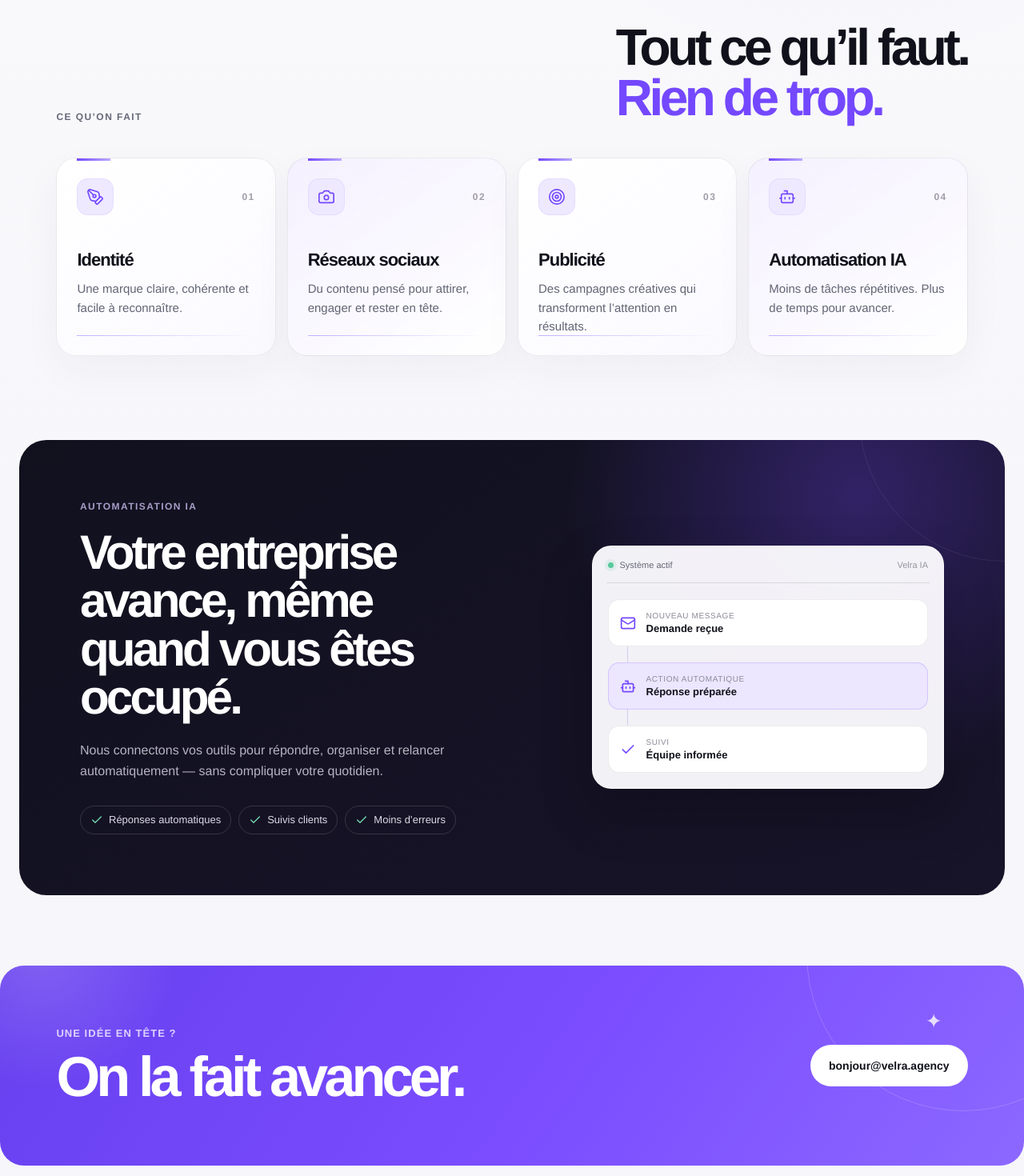
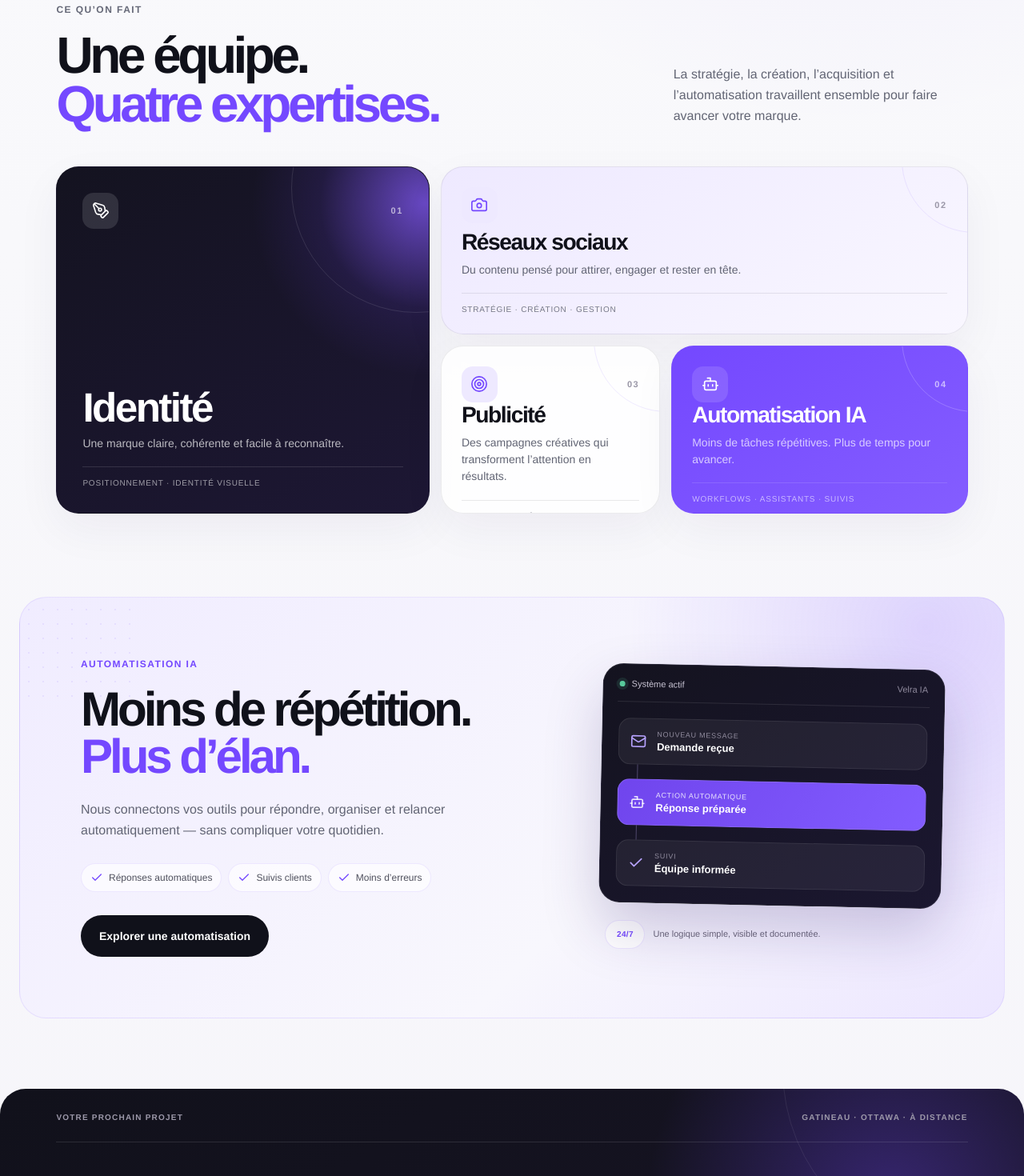
Before and after one commit to yanishmk/velra, a Next.js app: page / in a window 1280 px wide. Shown: the part 840-2310 px from the top of the page at 80% size. Built offline with nearby package versions, Linux system fonts and the light colour scheme.

Commit message:
Update Site source

```diff
--- a/app/globals.css
+++ b/app/globals.css
@@ -85,83 +85,104 @@ main { min-height: 100vh; overflow: hidden; width: 100%; }
 .mascot-stage::after { background: rgba(50, 35, 101, 0.12); border-radius: 50%; bottom: 4%; content: ""; filter: blur(18px); height: 7%; left: 25%; position: absolute; width: 52%; z-index: -1; }
 .mascot { filter: drop-shadow(0 28px 30px rgba(47, 32, 105, 0.13)); object-fit: contain; object-position: center bottom; padding: 1% 2% 0; z-index: 2; }
 
-.services { border-top: 1px solid var(--line); padding-bottom: 105px; padding-top: 95px; }
-.section-heading { align-items: end; display: flex; justify-content: space-between; margin-bottom: 44px; }
-.section-heading h2 { font-size: clamp(43px, 5vw, 66px); letter-spacing: -0.07em; line-height: 0.98; margin: 20px 0 0; }
+.services { border-top: 1px solid var(--line); padding-bottom: 104px; padding-top: 92px; }
+.section-heading { align-items: end; display: grid; gap: clamp(42px, 8vw, 120px); grid-template-columns: minmax(0, 1fr) minmax(300px, 0.55fr); margin-bottom: 46px; }
+.section-heading h2 { font-size: clamp(43px, 5vw, 66px); letter-spacing: -0.07em; line-height: 0.96; margin: 20px 0 0; }
 .section-heading h2 span { color: var(--violet); }
-.service-grid { display: grid; gap: 14px; grid-template-columns: repeat(4, 1fr); }
-.service-card { background: linear-gradient(145deg, rgba(255,255,255,0.96), rgba(250,249,255,0.88)); border: 1px solid rgba(16,17,26,0.075); border-radius: 25px; box-shadow: 0 18px 50px rgba(50, 40, 90, 0.045); min-height: 245px; overflow: hidden; padding: 25px; position: relative; transition: border-color 180ms ease, box-shadow 180ms ease, transform 180ms ease; }
-.service-card::before { background: linear-gradient(90deg, var(--violet), #bca9ff); content: ""; height: 3px; left: 25px; position: absolute; top: 0; width: 42px; }
-.service-card:nth-child(2), .service-card:nth-child(4) { background: linear-gradient(145deg, rgba(244,240,255,0.95), rgba(255,255,255,0.9)); }
-.service-card:hover { border-color: rgba(116,72,255,0.27); box-shadow: 0 26px 65px rgba(49,38,92,0.1); transform: translateY(-5px); }
+.section-lead { color: var(--muted); font-size: 16px; line-height: 1.65; margin: 0 0 3px; max-width: 490px; }
+
+.service-grid { display: grid; gap: 14px; grid-auto-rows: 210px; grid-template-columns: repeat(12, minmax(0, 1fr)); }
+.service-card { background: rgba(255,255,255,0.82); border: 1px solid rgba(16,17,26,0.08); border-radius: 28px; box-shadow: 0 20px 55px rgba(36,28,74,0.05); display: flex; flex-direction: column; isolation: isolate; overflow: hidden; padding: 25px; position: relative; transition: border-color 180ms ease, box-shadow 180ms ease, transform 180ms ease; }
+.service-card::after { border: 1px solid rgba(116,72,255,0.11); border-radius: 50%; content: ""; height: 180px; position: absolute; right: -100px; top: -100px; width: 180px; z-index: -1; }
+.service-card:hover { border-color: rgba(116,72,255,0.26); box-shadow: 0 28px 70px rgba(49,38,92,0.1); transform: translateY(-4px); }
+.service-card-1 { background: linear-gradient(150deg, #141320 0%, #1d1734 100%); color: white; grid-column: 1 / 6; grid-row: 1 / 3; padding: 32px; }
+.service-card-1::before { background: radial-gradient(circle, rgba(135,92,255,0.72) 0%, rgba(116,72,255,0.12) 43%, transparent 71%); content: ""; height: 430px; position: absolute; right: -210px; top: -170px; width: 430px; z-index: -1; }
+.service-card-1::after { border-color: rgba(255,255,255,0.11); height: 310px; right: -140px; top: -130px; width: 310px; }
+.service-card-2 { background: linear-gradient(145deg, #eee9ff 0%, #f9f7ff 100%); grid-column: 6 / 13; grid-row: 1; }
+.service-card-3 { grid-column: 6 / 9; grid-row: 2; }
+.service-card-4 { background: linear-gradient(145deg, #7448ff 0%, #845dff 100%); border-color: transparent; color: white; grid-column: 9 / 13; grid-row: 2; }
+.service-card-4::after { border-color: rgba(255,255,255,0.2); }
 .service-card-top { align-items: center; display: flex; justify-content: space-between; }
-.service-card-top > span { color: #a09da9; font-size: 12px; font-weight: 700; letter-spacing: 0.12em; }
-.service-icon { align-items: center; background: var(--violet-soft); border: 1px solid rgba(116,72,255,0.08); border-radius: 14px; color: var(--violet); display: flex; height: 46px; justify-content: center; width: 46px; }
-.service-card h3 { font-size: 22px; letter-spacing: -0.045em; margin: 43px 0 11px; }
-.service-card p { color: var(--muted); font-size: 15px; line-height: 1.55; margin: 0; }
-.service-rule { background: linear-gradient(90deg, rgba(116,72,255,0.42), transparent); bottom: 24px; height: 1px; left: 25px; position: absolute; width: calc(100% - 50px); }
+.service-card-top > span { color: #9a97a7; font-size: 11px; font-weight: 750; letter-spacing: 0.14em; }
+.service-card-1 .service-card-top > span, .service-card-4 .service-card-top > span { color: rgba(255,255,255,0.62); }
+.service-icon { align-items: center; background: var(--violet-soft); border-radius: 14px; color: var(--violet); display: flex; height: 45px; justify-content: center; width: 45px; }
+.service-card-1 .service-icon, .service-card-4 .service-icon { background: rgba(255,255,255,0.12); color: white; }
+.service-content { margin-top: auto; }
+.service-card h3 { font-size: clamp(22px, 2.2vw, 30px); letter-spacing: -0.05em; margin: 0 0 8px; }
+.service-card-1 h3 { font-size: clamp(36px, 4vw, 54px); line-height: 0.98; }
+.service-card p { color: var(--muted); font-size: 14px; line-height: 1.52; margin: 0; max-width: 470px; }
+.service-card-1 p, .service-card-4 p { color: rgba(255,255,255,0.7); }
+.service-card small { border-top: 1px solid rgba(16,17,26,0.09); color: #777987; font-size: 10px; letter-spacing: 0.08em; margin-top: 18px; padding-top: 14px; text-transform: uppercase; }
+.service-card-1 small, .service-card-4 small { border-color: rgba(255,255,255,0.12); color: rgba(255,255,255,0.58); }
 
 .ai-section {
   align-items: center;
   background:
-    radial-gradient(circle at 85% 12%, rgba(116,72,255,0.3), transparent 31%),
-    linear-gradient(145deg, #11111e, #171329);
+    radial-gradient(circle at 92% 7%, rgba(116,72,255,0.2), transparent 30%),
+    linear-gradient(135deg, #f0ecff 0%, #f8f7fd 62%, #ece6ff 100%);
+  border: 1px solid rgba(116,72,255,0.11);
   border-radius: 34px;
-  color: white;
   display: grid;
-  gap: clamp(50px, 8vw, 110px);
-  grid-template-columns: 1fr 0.82fr;
+  gap: clamp(54px, 8vw, 112px);
+  grid-template-columns: minmax(0, 1fr) minmax(350px, 0.78fr);
   margin-bottom: 88px;
   max-width: 1240px;
   overflow: hidden;
-  padding: clamp(45px, 6vw, 76px);
+  padding: clamp(48px, 6vw, 76px);
   position: relative;
   width: calc(100% - 48px);
 }
-.ai-section::before { border: 1px solid rgba(255,255,255,0.07); border-radius: 50%; content: ""; height: 360px; position: absolute; right: -180px; top: -210px; width: 360px; }
-.ai-copy, .automation-card { position: relative; z-index: 1; }
-.eyebrow.light { color: #a89dc8; }
-.ai-copy h2 { font-size: clamp(40px, 4.7vw, 63px); letter-spacing: -0.065em; line-height: 1; margin: 21px 0 23px; }
-.ai-copy > p:not(.eyebrow) { color: #b6b3c2; font-size: 16px; line-height: 1.65; margin: 0; max-width: 585px; }
-.benefits { display: flex; flex-wrap: wrap; gap: 9px; margin-top: 29px; }
-.benefits span { align-items: center; border: 1px solid rgba(255,255,255,0.15); border-radius: 999px; color: #ddd9e7; display: flex; font-size: 13px; gap: 7px; padding: 9px 12px; }
-.benefits svg { color: #75d8b0; }
+.ai-section::before { background-image: radial-gradient(rgba(116,72,255,0.21) 1px, transparent 1px); background-size: 18px 18px; content: ""; height: 160px; left: -34px; opacity: 0.44; position: absolute; top: -30px; width: 180px; }
+.ai-copy, .automation-stage { position: relative; z-index: 1; }
+.ai-copy .eyebrow { color: var(--violet); }
+.ai-copy h2 { font-size: clamp(40px, 4.7vw, 63px); letter-spacing: -0.068em; line-height: 0.98; margin: 21px 0 23px; }
+.ai-copy h2 span { color: var(--violet); }
+.ai-copy > p:not(.eyebrow) { color: var(--muted); font-size: 16px; line-height: 1.65; margin: 0; max-width: 585px; }
+.benefits { display: flex; flex-wrap: wrap; gap: 8px; margin-top: 27px; }
+.benefits span { align-items: center; background: rgba(255,255,255,0.64); border: 1px solid rgba(116,72,255,0.11); border-radius: 999px; color: #50515e; display: flex; font-size: 12px; gap: 7px; padding: 9px 11px; }
+.benefits svg { color: var(--violet); }
+.ai-button { background: var(--ink); color: white; margin-top: 29px; }
+.ai-button:hover { background: var(--violet); }
 
-.automation-card { background: rgba(250,249,253,0.97); border: 1px solid rgba(255,255,255,0.7); border-radius: 24px; box-shadow: 0 28px 65px rgba(0,0,0,0.22); color: var(--ink); padding: 19px; }
-.automation-top { align-items: center; border-bottom: 1px solid var(--line); display: flex; justify-content: space-between; margin: -2px -2px 20px; padding: 0 2px 16px; }
-.automation-top span { align-items: center; color: #656775; display: flex; font-size: 11px; gap: 8px; }
+.automation-stage { min-width: 0; }
+.automation-card { background: linear-gradient(145deg, #14131f, #1b1730); border: 1px solid rgba(255,255,255,0.09); border-radius: 26px; box-shadow: 0 32px 70px rgba(55,37,112,0.22); color: white; padding: 20px; transform: rotate(1.2deg); }
+.automation-top { align-items: center; border-bottom: 1px solid rgba(255,255,255,0.1); display: flex; justify-content: space-between; margin: -2px -2px 20px; padding: 0 2px 16px; }
+.automation-top span { align-items: center; color: #c8c4d3; display: flex; font-size: 11px; gap: 8px; }
 .automation-top i { background: var(--green); border-radius: 50%; box-shadow: 0 0 0 4px rgba(88,201,155,0.13); height: 7px; width: 7px; }
-.automation-top small { color: #9596a0; font-size: 11px; }
-.automation-step { align-items: center; background: white; border: 1px solid rgba(16,17,26,0.08); border-radius: 14px; display: flex; gap: 13px; padding: 14px; }
-.automation-step svg { color: var(--violet); }
+.automation-top small { color: #8e899c; font-size: 11px; }
+.automation-step { align-items: center; background: rgba(255,255,255,0.06); border: 1px solid rgba(255,255,255,0.08); border-radius: 15px; display: flex; gap: 13px; padding: 14px; }
+.automation-step svg { color: #b7a3ff; flex: 0 0 auto; }
 .automation-step div { display: grid; gap: 3px; }
-.automation-step small { color: #8a8c98; font-size: 10px; letter-spacing: 0.06em; text-transform: uppercase; }
+.automation-step small { color: #8f8a9c; font-size: 9px; letter-spacing: 0.08em; text-transform: uppercase; }
 .automation-step strong { font-size: 13px; }
-.automation-step.featured { background: #ece6ff; border-color: rgba(116,72,255,0.2); }
-.connector { background: #d4cbea; height: 20px; margin-left: 24px; width: 1px; }
+.automation-step.featured { background: linear-gradient(120deg, #7045ed, #825cff); border-color: rgba(255,255,255,0.13); }
+.automation-step.featured svg, .automation-step.featured small { color: rgba(255,255,255,0.84); }
+.connector { background: rgba(180,164,232,0.36); height: 18px; margin-left: 24px; width: 1px; }
+.automation-caption { align-items: center; color: #6a6678; display: flex; font-size: 11px; gap: 10px; line-height: 1.4; margin: 18px 5px 0; }
+.automation-caption span { align-items: center; background: white; border: 1px solid rgba(116,72,255,0.13); border-radius: 999px; color: var(--violet); display: flex; font-size: 10px; font-weight: 800; height: 36px; justify-content: center; letter-spacing: 0.04em; width: 50px; }
 
 .contact {
-  align-items: center;
-  background: linear-gradient(125deg, #6740ee 0%, #7b4dff 55%, #8c68ff 100%);
-  border-radius: 30px;
+  background:
+    radial-gradient(circle at 87% 42%, rgba(116,72,255,0.35), transparent 27%),
+    linear-gradient(145deg, #11111b 0%, #171424 100%);
+  border-radius: 32px;
   color: white;
-  display: flex;
-  justify-content: space-between;
   margin-bottom: 78px;
-  min-height: 250px;
+  min-height: 335px;
   overflow: hidden;
   padding-bottom: 54px;
-  padding-top: 54px;
+  padding-top: 30px;
   position: relative;
 }
-.contact::before { border: 1px solid rgba(255,255,255,0.18); border-radius: 50%; content: ""; height: 390px; position: absolute; right: -120px; top: -210px; width: 390px; }
-.contact::after { background: radial-gradient(circle, rgba(255,255,255,0.17), transparent 68%); content: ""; height: 360px; left: -130px; position: absolute; top: -200px; width: 360px; }
-.contact > div, .contact > a { position: relative; z-index: 2; }
-.contact-mark { color: rgba(255,255,255,0.8); font-size: 25px; position: absolute; right: 8%; top: 22%; z-index: 2; }
-.contact p { color: #ddd3ff; font-size: 13px; font-weight: 720; letter-spacing: 0.08em; margin: 0 0 14px; text-transform: uppercase; }
-.contact h2 { font-size: clamp(46px, 5.5vw, 75px); letter-spacing: -0.07em; line-height: 0.95; margin: 0; }
+.contact::before { border: 1px solid rgba(255,255,255,0.08); border-radius: 50%; content: ""; height: 460px; position: absolute; right: -160px; top: -255px; width: 460px; }
+.contact-topline { border-bottom: 1px solid rgba(255,255,255,0.11); color: #9d99aa; display: flex; font-size: 10px; font-weight: 700; justify-content: space-between; letter-spacing: 0.12em; padding-bottom: 25px; position: relative; text-transform: uppercase; z-index: 2; }
+.contact-main { align-items: end; display: grid; gap: clamp(50px, 8vw, 120px); grid-template-columns: minmax(0, 1.3fr) minmax(270px, 0.48fr); padding-top: 47px; position: relative; z-index: 2; }
+.contact h2 { font-size: clamp(47px, 5.5vw, 76px); letter-spacing: -0.07em; line-height: 0.93; margin: 0; }
+.contact h2 span { color: #9678ff; }
+.contact-main p { color: #aaa6b4; font-size: 15px; line-height: 1.6; margin: 0 0 23px; max-width: 360px; }
 .light-button { background: white; color: var(--ink); }
-.light-button:hover { background: var(--ink); color: white; }
+.light-button:hover { background: var(--violet); color: white; }
+.contact-word { bottom: -0.34em; color: rgba(255,255,255,0.022); font-size: clamp(150px, 23vw, 320px); font-weight: 850; letter-spacing: -0.09em; line-height: 1; pointer-events: none; position: absolute; right: -0.04em; white-space: nowrap; }
 
 .footer { align-items: center; border-top: 1px solid var(--line); color: #777986; display: grid; font-size: 12px; gap: 24px; grid-template-columns: 1fr auto 1fr; padding-bottom: 35px; padding-top: 35px; }
 .footer .brand { color: var(--ink); font-size: 24px; }
@@ -171,8 +192,10 @@ main { min-height: 100vh; overflow: hidden; width: 100%; }
 @media (max-width: 1000px) {
   .hero { gap: 42px; grid-template-columns: 1fr 0.86fr; min-height: 630px; }
   .hero h1 { font-size: clamp(60px, 7.7vw, 78px); }
-  .service-grid { grid-template-columns: 1fr 1fr; }
-  .service-card { min-height: 210px; }
+  .section-heading { gap: 50px; }
+  .service-grid { grid-auto-rows: auto; grid-template-columns: 1fr 1fr; }
+  .service-card, .service-card-1, .service-card-2, .service-card-3, .service-card-4 { grid-column: auto; grid-row: auto; min-height: 255px; padding: 27px; }
+  .service-card-1 h3 { font-size: 38px; }
   .ai-section { gap: 45px; }
 }
 
@@ -188,9 +211,12 @@ main { min-height: 100vh; overflow: hidden; width: 100%; }
   .hero h1 { font-size: clamp(55px, 13vw, 82px); }
   .mascot-stage { max-width: 590px; width: 100%; }
   .services { padding-bottom: 82px; padding-top: 78px; }
+  .section-heading { align-items: start; gap: 25px; grid-template-columns: 1fr; }
+  .section-lead { max-width: 600px; }
   .ai-section { grid-template-columns: 1fr; margin-bottom: 70px; }
-  .automation-card { max-width: 600px; }
-  .contact { align-items: flex-start; flex-direction: column; gap: 30px; }
+  .automation-stage { max-width: 600px; }
+  .contact-main { align-items: start; gap: 34px; grid-template-columns: 1fr; }
+  .contact-main p { max-width: 520px; }
   .footer { grid-template-columns: 1fr 1fr; }
   .footer p { justify-self: end; }
   .footer > span { grid-column: 1 / -1; justify-self: start; }
@@ -208,14 +234,18 @@ main { min-height: 100vh; overflow: hidden; width: 100%; }
   .services { padding-bottom: 68px; padding-top: 64px; }
   .section-heading h2 { font-size: 42px; }
   .service-grid { grid-template-columns: 1fr; }
-  .service-card { min-height: 175px; }
-  .service-card h3 { margin-top: 27px; }
+  .service-card, .service-card-1, .service-card-2, .service-card-3, .service-card-4 { min-height: 228px; padding: 24px; }
+  .service-card-1 h3 { font-size: 34px; }
   .ai-section { border-radius: 26px; padding: 37px 20px; width: calc(100% - 24px); }
   .ai-copy h2 { font-size: 40px; }
   .benefits { align-items: stretch; flex-direction: column; }
   .benefits span { border-radius: 12px; }
-  .contact { border-radius: 25px; margin-bottom: 58px; min-height: 265px; padding-bottom: 38px; padding-top: 38px; }
-  .contact h2 { font-size: 48px; }
+  .automation-card { padding: 16px; transform: none; }
+  .contact { border-radius: 25px; margin-bottom: 58px; min-height: 380px; padding-bottom: 38px; padding-top: 25px; }
+  .contact-topline { align-items: flex-start; flex-direction: column; gap: 8px; }
+  .contact-main { padding-top: 34px; }
+  .contact h2 { font-size: 45px; }
+  .contact-word { bottom: -0.18em; font-size: 145px; }
   .footer { grid-template-columns: 1fr; }
   .footer p, .footer > span { grid-column: 1; justify-self: start; }
 }
--- a/app/page.tsx
+++ b/app/page.tsx
@@ -19,24 +19,28 @@ const services = [
     icon: PenTool,
     title: "Identité",
     copy: "Une marque claire, cohérente et facile à reconnaître.",
+    detail: "Positionnement · identité visuelle",
   },
   {
     number: "02",
     icon: Camera,
     title: "Réseaux sociaux",
     copy: "Du contenu pensé pour attirer, engager et rester en tête.",
+    detail: "Stratégie · création · gestion",
   },
   {
     number: "03",
     icon: Target,
     title: "Publicité",
     copy: "Des campagnes créatives qui transforment l’attention en résultats.",
+    detail: "Meta Ads · créatifs · optimisation",
   },
   {
     number: "04",
     icon: Bot,
     title: "Automatisation IA",
     copy: "Moins de tâches répétitives. Plus de temps pour avancer.",
+    detail: "Workflows · assistants · suivis",
   },
 ];
 
@@ -110,22 +114,29 @@ export default function Home() {
 
       <section className="services page-width" id="services">
         <div className="section-heading">
+          <div>
             <p className="eyebrow">Ce qu’on fait</p>
-          <h2>Tout ce qu’il faut.<br /><span>Rien de trop.</span></h2>
+            <h2>Une équipe.<br /><span>Quatre expertises.</span></h2>
+          </div>
+          <p className="section-lead">
+            La stratégie, la création, l’acquisition et l’automatisation travaillent ensemble pour faire avancer votre marque.
+          </p>
         </div>
 
         <div className="service-grid">
-          {services.map((service) => {
+          {services.map((service, index) => {
             const Icon = service.icon;
             return (
-              <article className="service-card" key={service.title}>
+              <article className={`service-card service-card-${index + 1}`} key={service.title}>
                 <div className="service-card-top">
                   <div className="service-icon"><Icon size={22} strokeWidth={1.8} /></div>
                   <span>{service.number}</span>
                 </div>
+                <div className="service-content">
                   <h3>{service.title}</h3>
                   <p>{service.copy}</p>
-                <div className="service-rule" />
+                </div>
+                <small>{service.detail}</small>
               </article>
             );
           })}
@@ -134,8 +145,8 @@ export default function Home() {
 
       <section className="ai-section page-width" id="ia">
         <div className="ai-copy">
-          <p className="eyebrow light">Automatisation IA</p>
-          <h2>Votre entreprise avance, même quand vous êtes occupé.</h2>
+          <p className="eyebrow">Automatisation IA</p>
+          <h2>Moins de répétition.<br /><span>Plus d’élan.</span></h2>
           <p>
             Nous connectons vos outils pour répondre, organiser et relancer automatiquement — sans compliquer votre quotidien.
           </p>
@@ -144,8 +155,12 @@ export default function Home() {
             <span><Check size={16} /> Suivis clients</span>
             <span><Check size={16} /> Moins d’erreurs</span>
           </div>
+          <a className="button ai-button" href="mailto:bonjour@velra.agency">
+            Explorer une automatisation
+          </a>
         </div>
 
+        <div className="automation-stage">
           <div className="automation-card" aria-label="Exemple de processus automatisé">
             <div className="automation-top">
               <span><i /> Système actif</span>
@@ -166,17 +181,25 @@ export default function Home() {
               <div><small>Suivi</small><strong>Équipe informée</strong></div>
             </div>
           </div>
+          <p className="automation-caption"><span>24/7</span> Une logique simple, visible et documentée.</p>
+        </div>
       </section>
 
       <section className="contact page-width" id="contact">
-        <span className="contact-mark" aria-hidden="true">✦</span>
+        <div className="contact-topline">
+          <span>Votre prochain projet</span>
+          <span>Gatineau · Ottawa · À distance</span>
+        </div>
+        <div className="contact-main">
+          <h2>Une bonne idée mérite<br /><span>un vrai mouvement.</span></h2>
           <div>
-          <p>Une idée en tête ?</p>
-          <h2>On la fait avancer.</h2>
-        </div>
+            <p>Parlez-nous de ce que vous voulez rendre plus clair, plus visible ou plus simple.</p>
             <a className="button light-button" href="mailto:bonjour@velra.agency">
               bonjour@velra.agency
             </a>
+          </div>
+        </div>
+        <span className="contact-word" aria-hidden="true">velra.</span>
       </section>
 
       <footer className="footer page-width">
```
Lines whose indentation alone changed are shown as unchanged.
